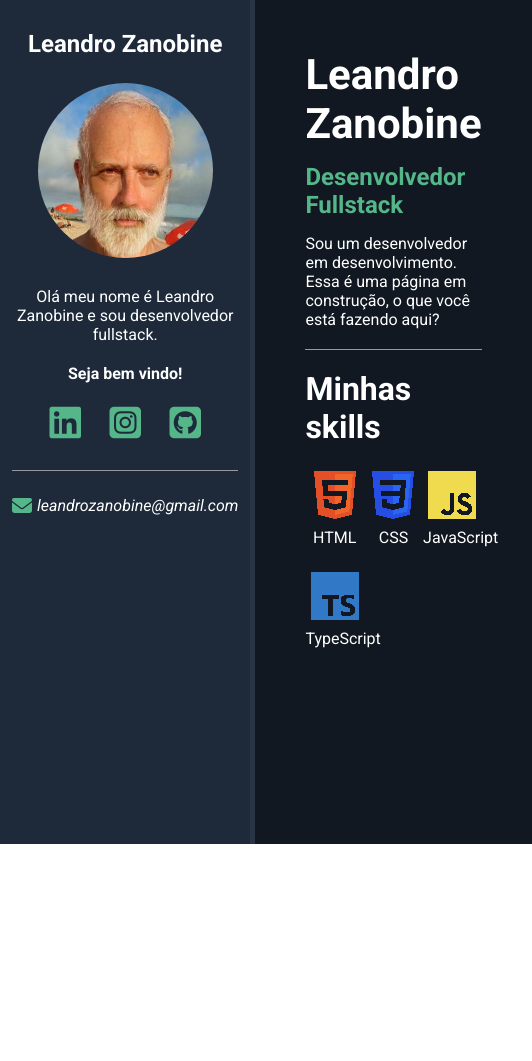
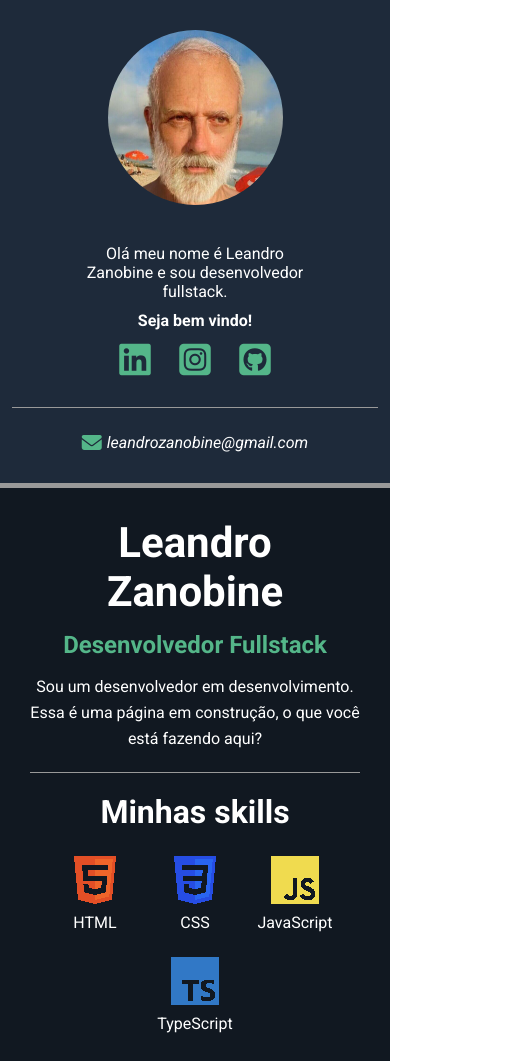
Before and after one commit to landrozz/landrozz.github.io, a plain HTML site: page index.html in a window 390 px wide. Shown: the top 1061 px of the page, 532 px wide, since content can reach past the window. Before the commit the page ends 844 px from the top, so only its background shows below. Drawn offline with Linux system fonts and the light colour scheme.

Commit message:
CSS modificado e recurso de responsividade adicionada

```diff
--- a/styles.css
+++ b/styles.css
@@ -62,7 +62,7 @@ main {
   justify-content: space-between;
 
   & li {
-    width: 15vw;
+    min-width: 100px;
     text-align: center;
     margin-bottom: 25px;
 
@@ -143,3 +143,46 @@ main {
     max-width: 20px;
   }
 }
+
+/* Mobile */
+@media(max-width: 450px) {
+
+  main {
+    flex-direction: column;
+  }
+
+  #side-aboutme {
+    min-height: auto;
+    border-right: none;
+    border-bottom: 5px solid var(--border-color);
+
+    & h2 {
+      display: none;
+    }
+
+    & p {
+      max-width: 60%;
+      margin: 10px auto;
+    }
+  }
+
+  #main-aboutme {
+    text-align: center;
+    padding: 30px;
+
+    & #description {
+      margin: 10px auto;
+      max-width: 100%;
+      line-height: 26px;
+    }
+  }
+
+  #skills-list {
+    justify-content: center;
+
+    & li {
+      width: 50px;
+
+    }
+  }
+}
```
